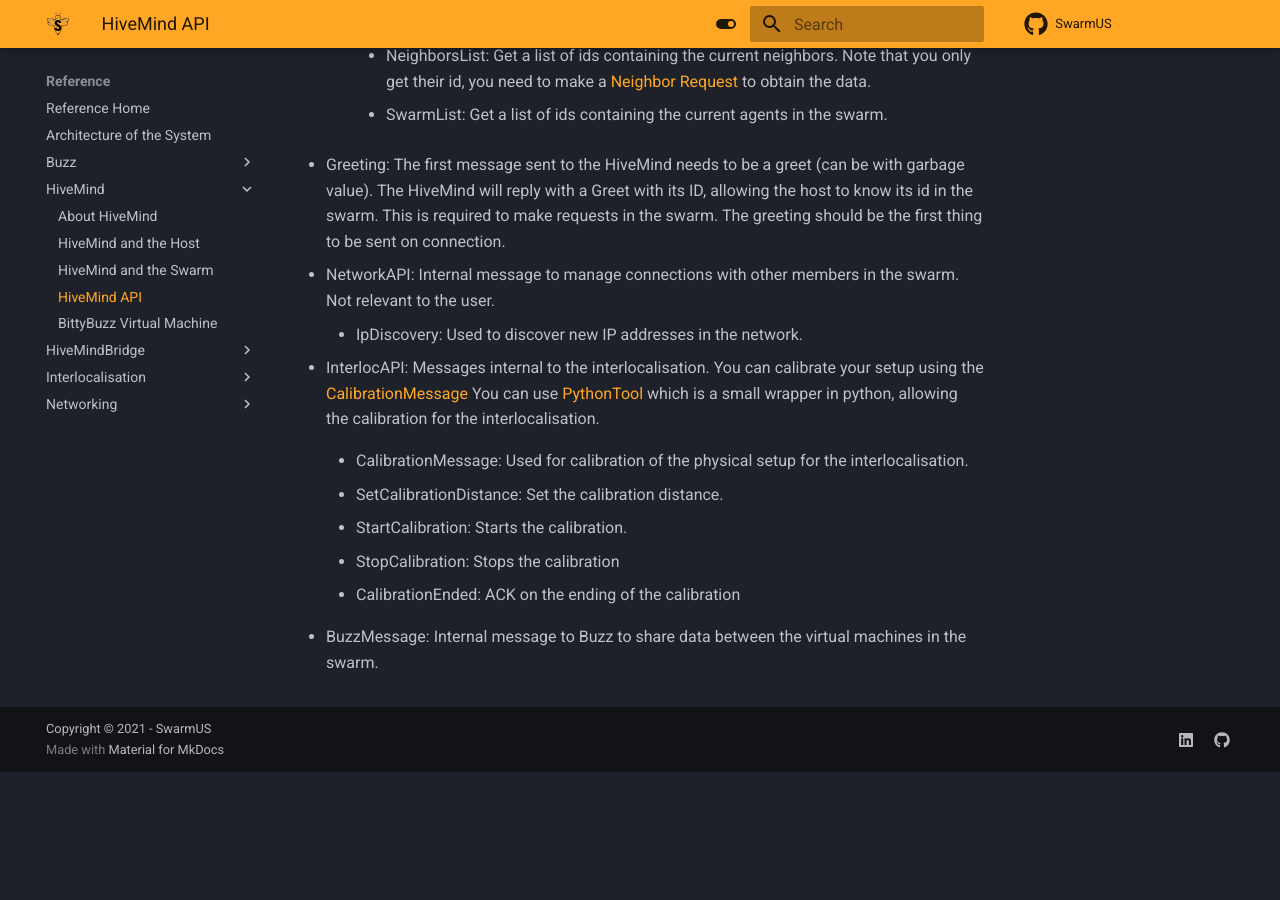
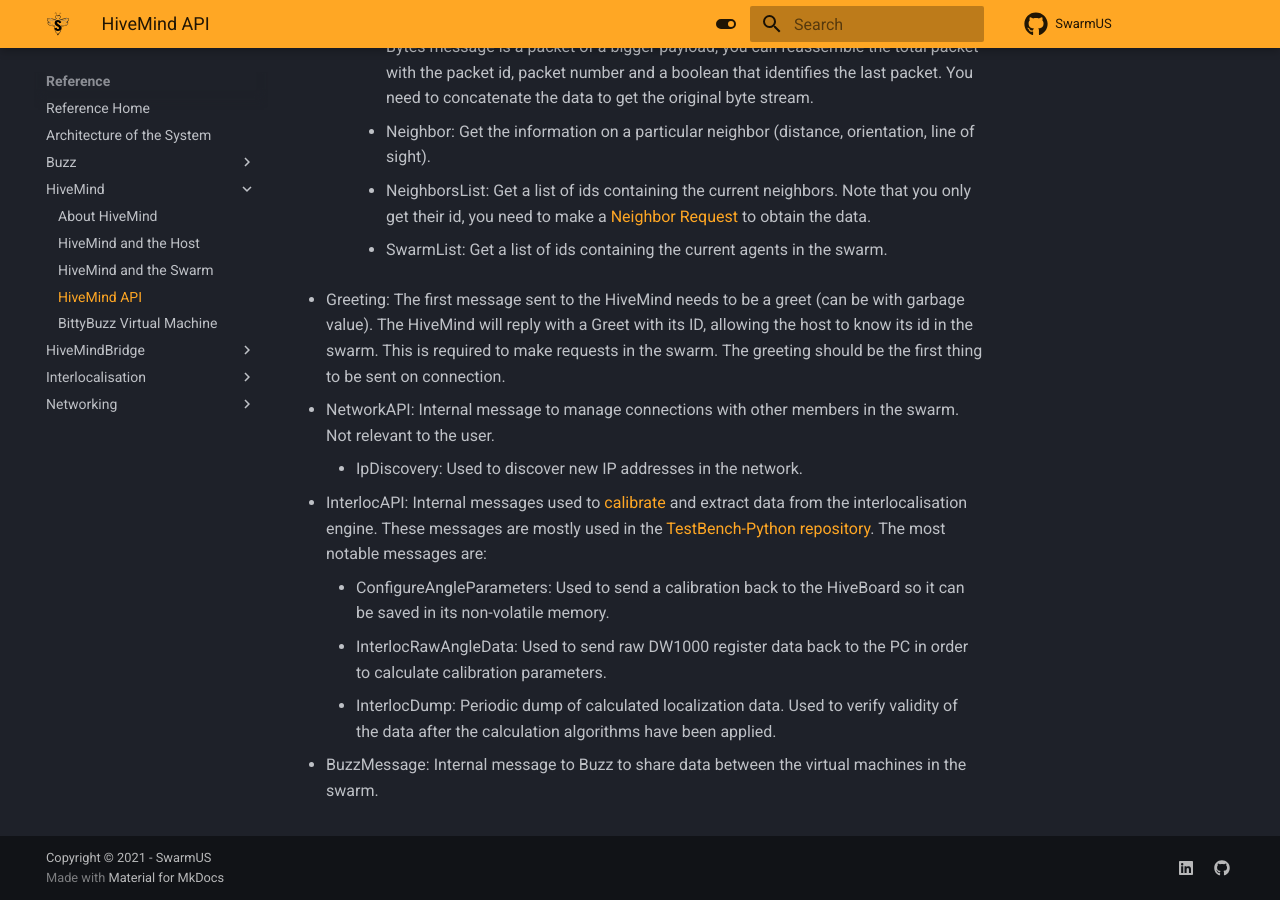
Before and after one commit to SwarmUS/SwarmUS-doc, an MkDocs documentation site: the page built from docs/sections/reference/HiveMind/hivemind-api.md, in a window 1280 px wide and 900 px high, scrolled down 2016 px. Built offline with MkDocs 1.6.1 and Material for MkDocs 9.7.7, drawn with Linux system fonts in a browser that asks for light colours; before the commit the page ends 2788 px from its top, so only the background shows below that.

Commit message:
Update HiveMindAPI messages description

```diff
--- a/docs/sections/reference/HiveMind/hivemind-api.md
+++ b/docs/sections/reference/HiveMind/hivemind-api.md
@@ -60,22 +60,10 @@
       Used to discover new IP addresses in the network.
 
 - InterlocAPI: <a name="interloc-api"></a>
-  Messages internal to the interlocalisation. You can calibrate your setup using the [CalibrationMessage](#CalibrationMessage) You can use [PythonTool](https://github.com/SwarmUS/PythonTool/tree/master) which is a small wrapper in python, allowing the calibration for the interlocalisation.
-
-    - CalibrationMessage: <a name="calibration"></a>
-      Used for calibration of the physical setup for the interlocalisation.
-
-    - SetCalibrationDistance: <a name="calib-distance"></a>
-      Set the calibration distance.
-
-    - StartCalibration: <a name="start-calib"></a>
-      Starts the calibration.
-
-    - StopCalibration: <a name="stop-calib"></a>
-      Stops the calibration
-
-    - CalibrationEnded: <a name="calib-ended"></a>
-      ACK on the ending of the calibration
+  Internal messages used to [calibrate](../Interloc/calibrating_a_hiveboard.md) and extract data from the interlocalisation engine. These messages are mostly used in the [TestBench-Python repository](https://github.com/SwarmUS/TestBench-Python). The most notable messages are:
+      - ConfigureAngleParameters: Used to send a calibration back to the HiveBoard so it can be saved in its non-volatile memory.
+      - InterlocRawAngleData: Used to send raw DW1000 register data back to the PC in order to calculate calibration parameters.
+      - InterlocDump: Periodic dump of calculated localization data. Used to verify validity of the data after the calculation algorithms have been applied.
 
 - BuzzMessage: <a name="buzz-msg"></a>
   Internal message to Buzz to share data between the virtual machines in the swarm.
```
Also changed, not shown: docs/sections/reference/HiveMind/img/message-hierarchy.png.
